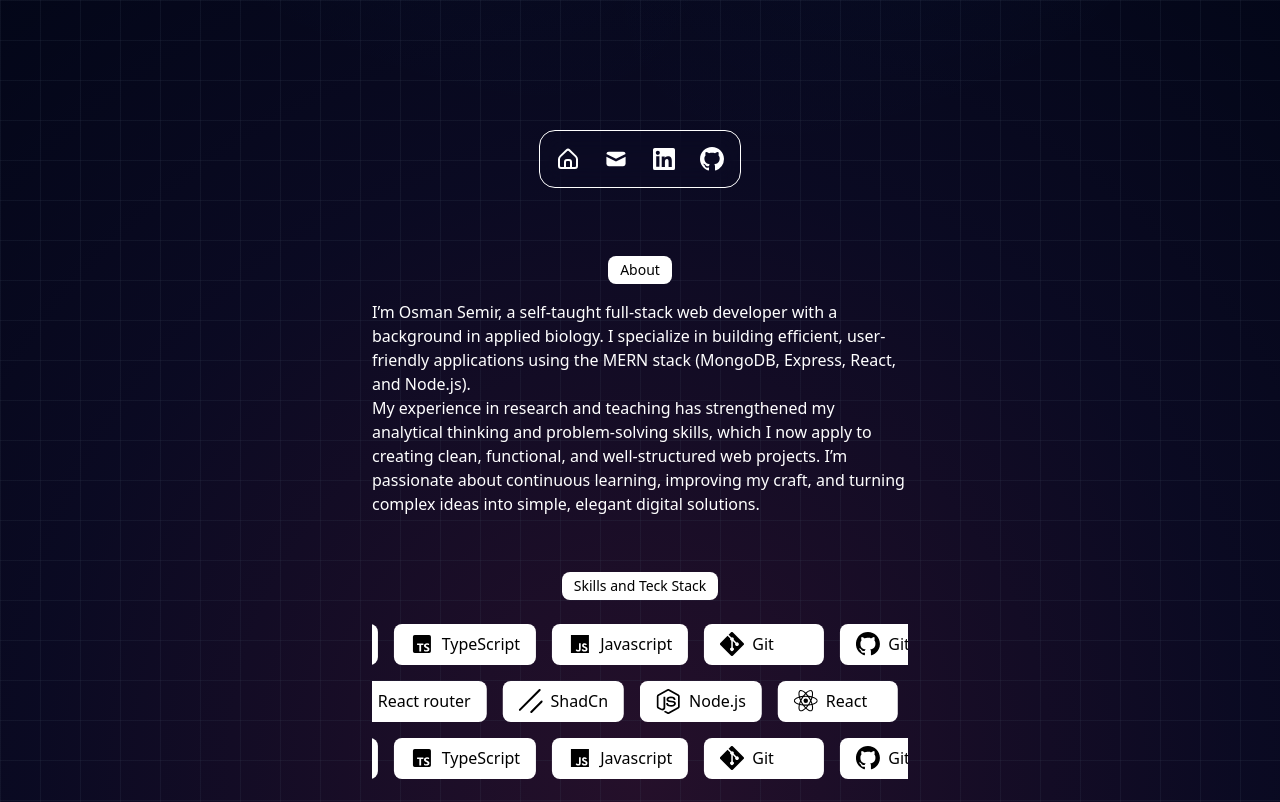
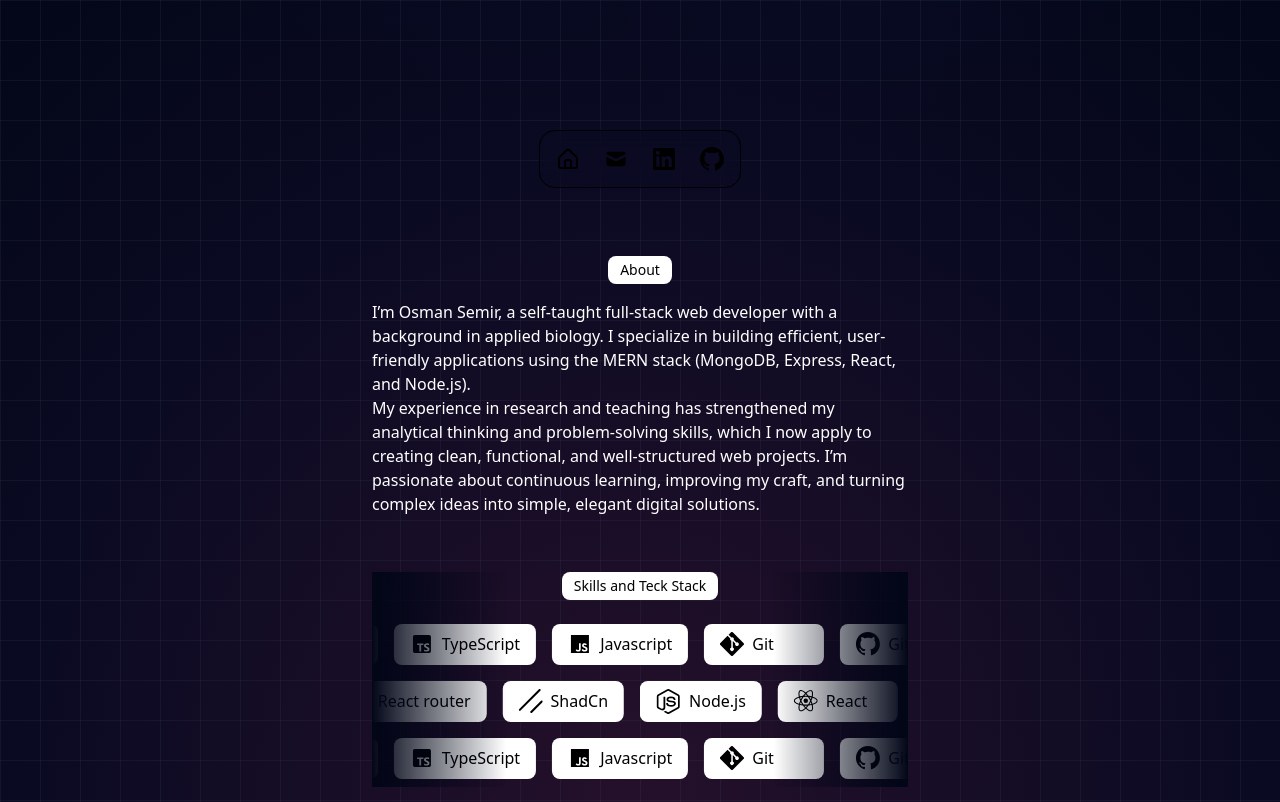
Before and after one commit to osmansemir/my-portofolio, a React (Vite) app: page / in a window 1280 px wide. Shown: the part 600-1402 px from the top of the page. Built offline with nearby package versions, Linux system fonts and the light colour scheme.

Commit message:
Minor Fixes

```diff
--- a/src/components/Mydock.jsx
+++ b/src/components/Mydock.jsx
@@ -2,7 +2,7 @@ import { Dock, DockIcon } from "@/components/ui/Dock";
 
 function MyDock() {
   return (
-    <Dock className="text-white sticky bottom-3 z-100" direction="middle">
+    <Dock className="sticky bottom-3 z-100" direction="middle">
       <DockIcon>
         <a href="#hero">
           <svg
@@ -25,7 +25,7 @@ function MyDock() {
         </a>
       </DockIcon>
       <DockIcon>
-        <a href="https://example.com" target="_blank" rel="noopener noreferrer">
+        <a href="mailto:osmanshek@gmail.com">
           <svg
             xmlns="http://www.w3.org/2000/svg"
             width="24"
@@ -53,9 +53,9 @@ function MyDock() {
           >
             <path
               fill="currentColor"
-              fill-rule="evenodd"
+              fillRule="evenodd"
               d="M1 2.838A1.838 1.838 0 0 1 2.838 1H21.16A1.837 1.837 0 0 1 23 2.838V21.16A1.838 1.838 0 0 1 21.161 23H2.838A1.838 1.838 0 0 1 1 21.161V2.838Zm8.708 6.55h2.979v1.496c.43-.86 1.53-1.634 3.183-1.634c3.169 0 3.92 1.713 3.92 4.856v5.822h-3.207v-5.106c0-1.79-.43-2.8-1.522-2.8c-1.515 0-2.145 1.089-2.145 2.8v5.106H9.708V9.388Zm-5.5 10.403h3.208V9.25H4.208v10.54ZM7.875 5.812a2.063 2.063 0 1 1-4.125 0a2.063 2.063 0 0 1 4.125 0Z"
-              clip-rule="evenodd"
+              clipRule="evenodd"
             />
           </svg>
         </a>
@@ -73,12 +73,12 @@ function MyDock() {
             viewBox="0 0 24 24"
           >
             <g fill="none">
-              <g clip-path="url(#akarIconsGithubFill0)">
+              <g clipPath="url(#akarIconsGithubFill0)">
                 <path
                   fill="currentColor"
-                  fill-rule="evenodd"
+                  fillRule="evenodd"
                   d="M12 0C5.37 0 0 5.37 0 12c0 5.31 3.435 9.795 8.205 11.385c.6.105.825-.255.825-.57c0-.285-.015-1.23-.015-2.235c-3.015.555-3.795-.735-4.035-1.41c-.135-.345-.72-1.41-1.23-1.695c-.42-.225-1.02-.78-.015-.795c.945-.015 1.62.87 1.845 1.23c1.08 1.815 2.805 1.305 3.495.99c.105-.78.42-1.305.765-1.605c-2.67-.3-5.46-1.335-5.46-5.925c0-1.305.465-2.385 1.23-3.225c-.12-.3-.54-1.53.12-3.18c0 0 1.005-.315 3.3 1.23c.96-.27 1.98-.405 3-.405s2.04.135 3 .405c2.295-1.56 3.3-1.23 3.3-1.23c.66 1.65.24 2.88.12 3.18c.765.84 1.23 1.905 1.23 3.225c0 4.605-2.805 5.625-5.475 5.925c.435.375.81 1.095.81 2.22c0 1.605-.015 2.895-.015 3.3c0 .315.225.69.825.57A12.02 12.02 0 0 0 24 12c0-6.63-5.37-12-12-12Z"
-                  clip-rule="evenodd"
+                  clipRule="evenodd"
                 />
               </g>
               <defs>
--- a/src/components/Skills.jsx
+++ b/src/components/Skills.jsx
@@ -19,7 +19,7 @@ function Skill({ skill }) {
 
 function Skills() {
   return (
-    <section className="w-full">
+    <section className="relative w-full">
       <SectionTitle>Skills and Teck Stack</SectionTitle>
       <div>
         <Marquee pauseOnHover className="[--duration:40s] overflow-x-hidden">
@@ -41,6 +41,8 @@ function Skills() {
             <Skill key={skill.name} skill={skill} />
           ))}
         </Marquee>
+        <div className="from-[#020617] pointer-events-none absolute inset-y-0 left-0 w-1/4 bg-gradient-to-r"></div>
+        <div className="from-[#020617] pointer-events-none absolute inset-y-0 right-0 w-1/4 bg-gradient-to-l"></div>
       </div>
     </section>
   );
--- a/src/data/skillsData.jsx
+++ b/src/data/skillsData.jsx
@@ -112,7 +112,7 @@ export const skillsData = [
         viewBox="0 0 24 24"
       >
         <g fill="none">
-          <g clip-path="url(#akarIconsNextjsFill0)">
+          <g clipPath="url(#akarIconsNextjsFill0)">
             <path
               fill="currentColor"
               d="M11.214.006c-.052.005-.216.022-.364.033c-3.408.308-6.6 2.147-8.624 4.974a11.88 11.88 0 0 0-2.118 5.243c-.096.66-.108.854-.108 1.748s.012 1.089.108 1.748c.652 4.507 3.86 8.293 8.209 9.696c.779.251 1.6.422 2.533.526c.364.04 1.936.04 2.3 0c1.611-.179 2.977-.578 4.323-1.265c.207-.105.247-.134.219-.157a211.64 211.64 0 0 1-1.955-2.62l-1.919-2.593l-2.404-3.559a342.499 342.499 0 0 0-2.422-3.556c-.009-.003-.018 1.578-.023 3.51c-.007 3.38-.01 3.516-.052 3.596a.426.426 0 0 1-.206.213c-.075.038-.14.045-.495.045H7.81l-.108-.068a.44.44 0 0 1-.157-.172l-.05-.105l.005-4.704l.007-4.706l.073-.092a.644.644 0 0 1 .174-.143c.096-.047.133-.051.54-.051c.478 0 .558.018.682.154c.035.038 1.337 2 2.895 4.362l4.734 7.172l1.9 2.878l.097-.063a12.318 12.318 0 0 0 2.465-2.163a11.947 11.947 0 0 0 2.825-6.135c.096-.66.108-.854.108-1.748s-.012-1.088-.108-1.748C23.24 5.75 20.032 1.963 15.683.56a12.6 12.6 0 0 0-2.498-.523c-.226-.024-1.776-.05-1.97-.03Zm4.913 7.26a.473.473 0 0 1 .237.276c.018.06.023 1.365.018 4.305l-.007 4.218l-.743-1.14l-.746-1.14v-3.066c0-1.983.009-3.097.023-3.151a.478.478 0 0 1 .232-.296c.097-.05.132-.054.5-.054c.347 0 .408.005.486.047Z"
```
